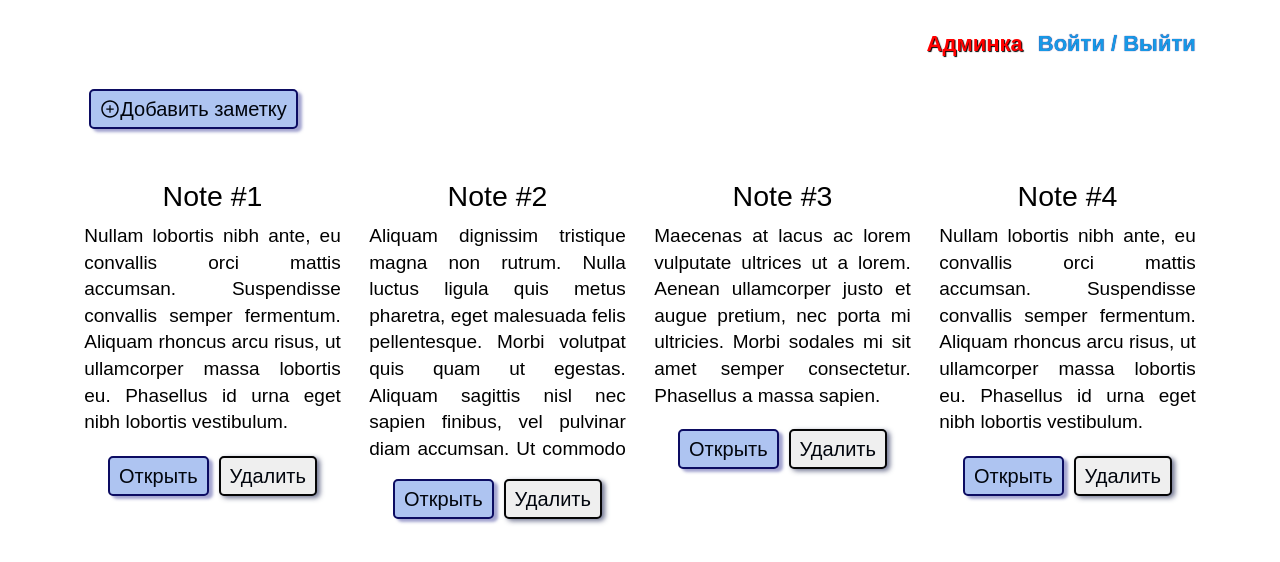
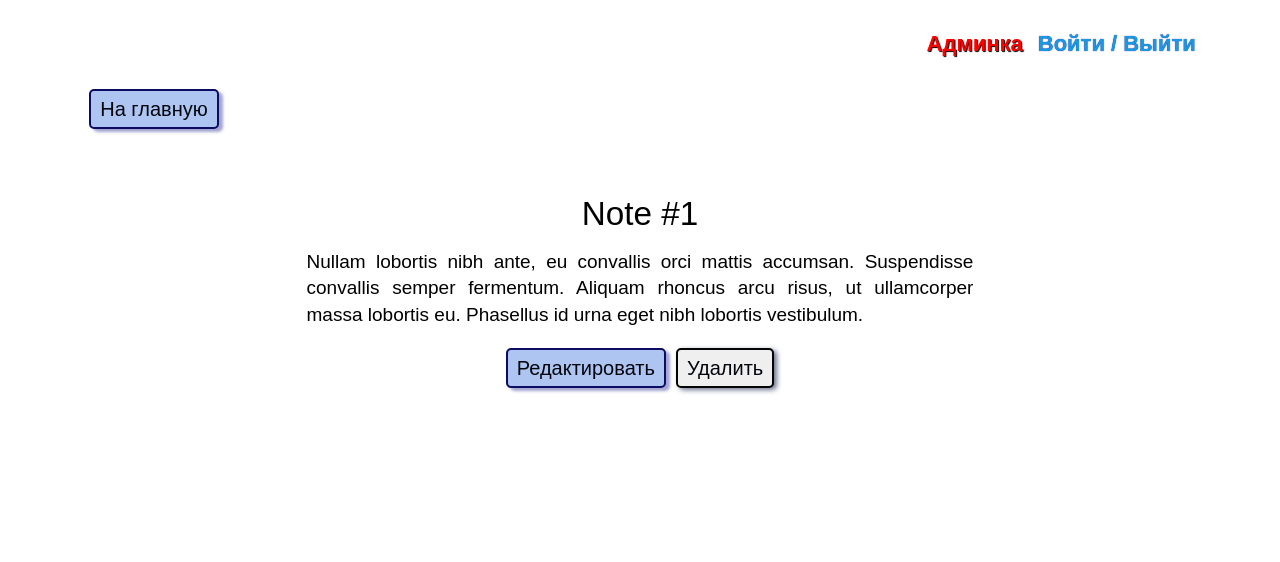
Before and after one commit to vulpies/note_project, a React (Create React App) app: page /notes/1632679189739 in a window 1280 px wide. Shown: the top 562 px of the page. Built offline with nearby package versions, Linux system fonts and the light colour scheme.

Commit message:
edit page, проверка на наличие в массиве

```diff
--- a/src/App.js
+++ b/src/App.js
@@ -8,7 +8,6 @@ import CreateNewNote from "./components/blog/createNewNote"
 import AdminPage from "./components/blog/adminPage"
 import NotePage from "./components/blog/notePage"
 import EditNotePage from "./components/blog/editNotePage"
-import OpenedNote from "./components/blog/openedNote"
 
 function App() {
     return (
@@ -17,11 +16,13 @@ function App() {
                 <Route path="/" exact component={MainPage} />
                 <Route path="/admin" exact component={AdminPage} />
                 <Route path="/registration" component={Registration} />
+                <Route
+                    path="/notes/editnote/:noteId"
+                    component={EditNotePage}
+                />
+                <Route path="/notes/:noteId" component={NotePage} />
                 <Route path="/notes" component={AllNotesPage} />
-                <Route path="/openednote" component={NotePage} />
-                <Route path="/openednote/:noteId" component={OpenedNote} />
                 <Route path="/createnote" component={CreateNewNote} />
-                <Route path="/editnote" component={EditNotePage} />
                 <Route path="/404" component={page404} />
                 <Redirect to="/404" />
             </Switch>
--- a/src/components/blog/AllNotes.jsx
+++ b/src/components/blog/AllNotes.jsx
@@ -1,24 +1,23 @@
 import React from "react"
 import { Link } from "react-router-dom"
 import CommonBtn from "./buttons/commonBtn"
+// import { deleteNoteById } from "../../fake_api/notes.api"
 
-const AllNotes = ({ onRemove, note, id }) => {
+const AllNotes = ({ onRemove, _id, title, description }) => {
     return (
         <div className="notes__single-block col-xl-3 col-md-4 col-sm-6 col-12">
             <div className="notes__top-part">
-                <h4 className="notes__single-block__title">{note.title}</h4>
-                <p className="notes__single-block__subtitle">
-                    {note.description}
-                </p>
+                <h4 className="notes__single-block-title">{title}</h4>
+                <p className="notes__single-block-subtitle">{description}</p>
             </div>
 
             <div className="notes__btn">
-                <Link to="/openednote/:noteId">
+                <Link to={`/notes/${_id}`}>
                     <CommonBtn name="Открыть" />
                 </Link>
                 <button
                     className="notes__btn-common notes__btn-remove"
-                    onClick={() => onRemove(id)}
+                    onClick={() => onRemove(_id)}
                 >
                     Удалить
                 </button>
--- a/src/components/blog/AllNotesPage.jsx
+++ b/src/components/blog/AllNotesPage.jsx
@@ -15,22 +15,24 @@ const AllNotesPage = () => {
         )
         if (deleteNoteQuestion) {
             setNewNotesArr(filteredNotes)
-            console.log(setNewNotesArr)
         }
     }
 
-    const singleNote = newNotesArr.map((note) => {
+    let singleNote = newNotesArr
+    if (newNotesArr.length) {
+        singleNote = newNotesArr.map((note) => {
             return (
                 <AllNotes
-                title={note.title}
-                description={note.description}
                     key={note._id}
-                note={note}
-                id={note._id} /* передаем в функцию в NotesBtns */
+                    /*id={note._id} передаем в функцию в NotesBtns */
                     onRemove={removeNote}
+                    {...note}
                 />
             )
         })
+    } else {
+        singleNote = <h2 className="blindMsg">Сейчас у вас нет заметок</h2>
+    }
 
     return (
         <>
@@ -43,6 +45,7 @@ const AllNotesPage = () => {
                     {<AiOutlinePlusCircle />} Добавить заметку
                 </Link>
             </div>
+
             <div className="row notes__main-block">{singleNote}</div>
         </>
     )
--- a/src/components/blog/createNewNote.jsx
+++ b/src/components/blog/createNewNote.jsx
@@ -43,12 +43,15 @@ const CreateNewNote = () => {
                     ></input>
 
                     <p className="create-note__texts-subtitle">Описание:</p>
+
                     <textarea
                         type="text"
                         name="description"
                         value={description}
                         onChange={(e) => setDescription(e.target.value)}
-                    ></textarea>
+                    >
+                        <pre></pre>
+                    </textarea>
                 </div>
 
                 <div className="notes__btn">
--- a/src/components/blog/editNotePage.jsx
+++ b/src/components/blog/editNotePage.jsx
@@ -1,10 +1,36 @@
-import React from "react"
-import { Link } from "react-router-dom"
+import React, { useEffect, useState } from "react"
 import NavBar from "../../menu/navBar"
 import BackToMainPage from "./buttons/backToMainPage"
 import CommonBtn from "./buttons/commonBtn"
+import { getById } from "../../fake_api/notes.api"
+import { Spinner } from "react-bootstrap"
+import { useParams } from "react-router-dom"
 
 const EditNotePage = () => {
+    const { noteId } = useParams()
+    const [note, setNote] = useState("loading")
+
+    useEffect(() => {
+        setNote("loading")
+        const data = getById(noteId)
+        if (data) setNote(data)
+    }, [noteId])
+
+    if (note === "loading") {
+        return (
+            <Spinner
+                animation="border"
+                variant="primary"
+                styles={{ marginTop: "50%" }}
+            />
+        )
+        /* не забыть отцентровать спиннер */
+    }
+
+    function db(asd) {
+        console.log(asd)
+    }
+
     return (
         <>
             <NavBar />
@@ -14,15 +40,17 @@ const EditNotePage = () => {
 
                 <div className="create-note__texts">
                     <p className="create-note__texts-subtitle">Название:</p>
-
+                    <input type="text" defaultValue={note.title} />
                     <p className="create-note__texts-subtitle">Описание:</p>
+                    <textarea defaultValue={note.description}></textarea>
                 </div>
 
                 <div className="notes__btn">
-                    <CommonBtn name="Сохранить" />
-                    <Link to="/notes/:noteId">
-                        <CommonBtn name="Отменить" />
-                    </Link>
+                    <button className="notes__btn-common notes__btn-open">
+                        Сохранить
+                    </button>
+                    {/* Обновлять массив */}
+                    <CommonBtn name="Отменить" />
                 </div>
             </div>
         </>
--- a/src/components/blog/notePage.jsx
+++ b/src/components/blog/notePage.jsx
@@ -1,15 +1,47 @@
-import React from "react"
+import React, { useEffect, useState } from "react"
 import NavBar from "../../menu/navBar"
+import { Link, useParams } from "react-router-dom"
 import BackToMainPage from "./buttons/backToMainPage"
-import OpenedNote from "./openedNote"
+import { getById } from "../../fake_api/notes.api"
+import { Spinner } from "react-bootstrap"
+import CommonBtn from "./buttons/commonBtn"
 
 const NotePage = () => {
+    const { noteId } = useParams()
+
+    const [note, setNote] = useState("loading")
+
+    useEffect(() => {
+        setNote("loading")
+        const data = getById(noteId)
+        if (data) setNote(data)
+    }, [noteId])
+
+    if (note === "loading") {
+        return <Spinner animation="border" variant="primary" />
+        /* не забыть отцентровать спиннер */
+    }
+
     return (
         <>
             <NavBar />
             <BackToMainPage />
-            <div>each single note</div>
-            <OpenedNote />
+            <div className="opened-notes">
+                <h3>{note.title}</h3>
+                <p>{note.description}</p>
+
+                <div className="notes__btn">
+                    <Link to={`/notes/editnote/${noteId}`}>
+                        <CommonBtn name="Редактировать" />
+                    </Link>
+                    <button
+                        className="notes__btn-common notes__btn-remove"
+                        // onClick={() => onRemove(note._id)}
+                    >
+                        Удалить
+                    </button>
+                </div>
+            </div>
         </>
     )
 }
--- a/src/components/blog/openedNote.jsx
+++ /dev/null
@@ -1,15 +0,0 @@
-import React from "react"
-import { useParams } from "react-router-dom"
-
-const OpenedNote = () => {
-    const { noteId } = useParams()
-    console.log(noteId)
-
-    return (
-        <>
-            <p>ID: {noteId}</p>
-        </>
-    )
-}
-
-export default OpenedNote
--- a/src/fake_api/notes.api.js
+++ b/src/fake_api/notes.api.js
@@ -1,4 +1,4 @@
-const notes = [
+let notes = [
     {
         _id: 1632679189739,
         title: "Note #1",
@@ -25,4 +25,13 @@ const notes = [
     },
 ]
 
+export const getById = (id) => notes.find((note) => note._id === Number(id))
+
+export const deleteNoteById = (id) => {
+    let deleteNoteQuestion = window.confirm("Подтверждаете удаление заметки?")
+    if (deleteNoteQuestion) {
+        notes = notes.filter((note) => note._id !== Number(id))
+    }
+}
+
 export default notes
--- a/src/style/css/style.css
+++ b/src/style/css/style.css
@@ -223,13 +223,18 @@ regBoxForm {
   padding-bottom: 10px;
   margin-bottom: 25px;
 }
-.notes__single-block__title {
+.notes__single-block-title {
   padding-bottom: 10px;
   text-align: center;
   width: 100%;
 }
-.notes__single-block__subtitle {
+.notes__single-block-subtitle {
   width: 100%;
+}
+
+.blindMsg {
+  margin-top: 120px;
+  text-align: center;
 }
 
 .notes__btn {
@@ -271,6 +276,8 @@ regBoxForm {
   border: 2px solid #050506;
   -webkit-box-shadow: 3px 2px 5px #5c6282e0;
           box-shadow: 3px 2px 5px #5c6282e0;
+  -webkit-transition: 0.2s linear;
+  transition: 0.2s linear;
 }
 .notes__btn-remove:hover, .notes__btn-remove:focus {
   background-color: #f2131f;
@@ -319,7 +326,7 @@ regBoxForm {
 .create-note__texts > input[type=text], .create-note__texts > textarea {
   width: 50%;
   margin: 5px auto 20px auto;
-  padding: 17px 15px;
+  padding: 10px 13px;
   background: #d8e3fa4d;
   display: block;
   font-size: 22px;
@@ -332,3 +339,30 @@ textarea {
   min-height: 145px;
   height: 180px;
 }
+
+.opened-notes {
+  width: 60%;
+  margin: 0 auto;
+  margin-top: 60px;
+  display: -webkit-box;
+  display: -ms-flexbox;
+  display: flex;
+  -webkit-box-orient: vertical;
+  -webkit-box-direction: normal;
+      -ms-flex-direction: column;
+          flex-direction: column;
+  -ms-flex-line-pack: center;
+      align-content: center;
+  -webkit-box-pack: center;
+      -ms-flex-pack: center;
+          justify-content: center;
+  -webkit-box-align: stretch;
+      -ms-flex-align: stretch;
+          align-items: stretch;
+}
+.opened-notes > h3 {
+  margin-bottom: 15px;
+}
+.opened-notes > p {
+  text-align: justify;
+}
--- a/src/style/scss/style.scss
+++ b/src/style/scss/style.scss
@@ -179,14 +179,19 @@ regBoxForm {
 	padding-top: 10px;
 	padding-bottom: 10px;
 	margin-bottom: 25px;
-	&__title {
+	&-title {
 		padding-bottom: 10px;
 		text-align: center;
 		width: 100%;
 	}
-	&__subtitle {
+	&-subtitle {
 		width: 100%;
 	}
+}
+
+.blindMsg {
+	margin-top: 120px;
+	text-align: center;
 }
 
 //кнопки в заметках
@@ -225,6 +230,7 @@ regBoxForm {
 		background-color: #efefef;
 		border: 2px solid #050506;
 		box-shadow: 3px 2px 5px #5c6282e0;
+		transition: 0.2s linear;
 		&:hover,
 		&:focus {
 			background-color: #f2131f;
@@ -267,7 +273,7 @@ regBoxForm {
 		& > textarea {
 			width: 50%;
 			margin: 5px auto 20px auto;
-			padding: 17px 15px;
+			padding: 10px 13px;
 			background: #d8e3fa4d;
 			display: block;
 			font-size: 22px;
@@ -282,3 +288,20 @@ textarea {
 	min-height: 145px;
 	height: 180px;
 }
+
+.opened-notes {
+	width: 60%;
+	margin: 0 auto;
+	margin-top: 60px;
+	display: flex;
+	flex-direction: column;
+	align-content: center;
+	justify-content: center;
+	align-items: stretch;
+	& > h3 {
+		margin-bottom: 15px;
+	}
+	& > p {
+		text-align: justify;
+	}
+}
```
Lines whose indentation alone changed are shown as unchanged.
